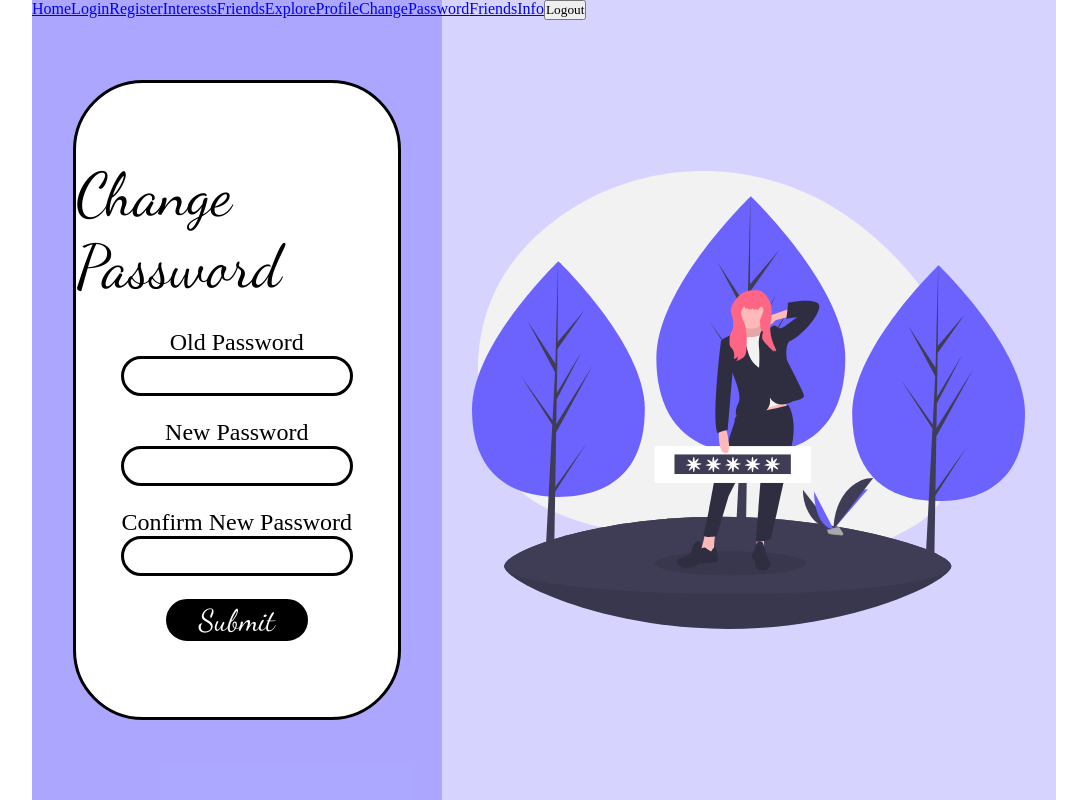
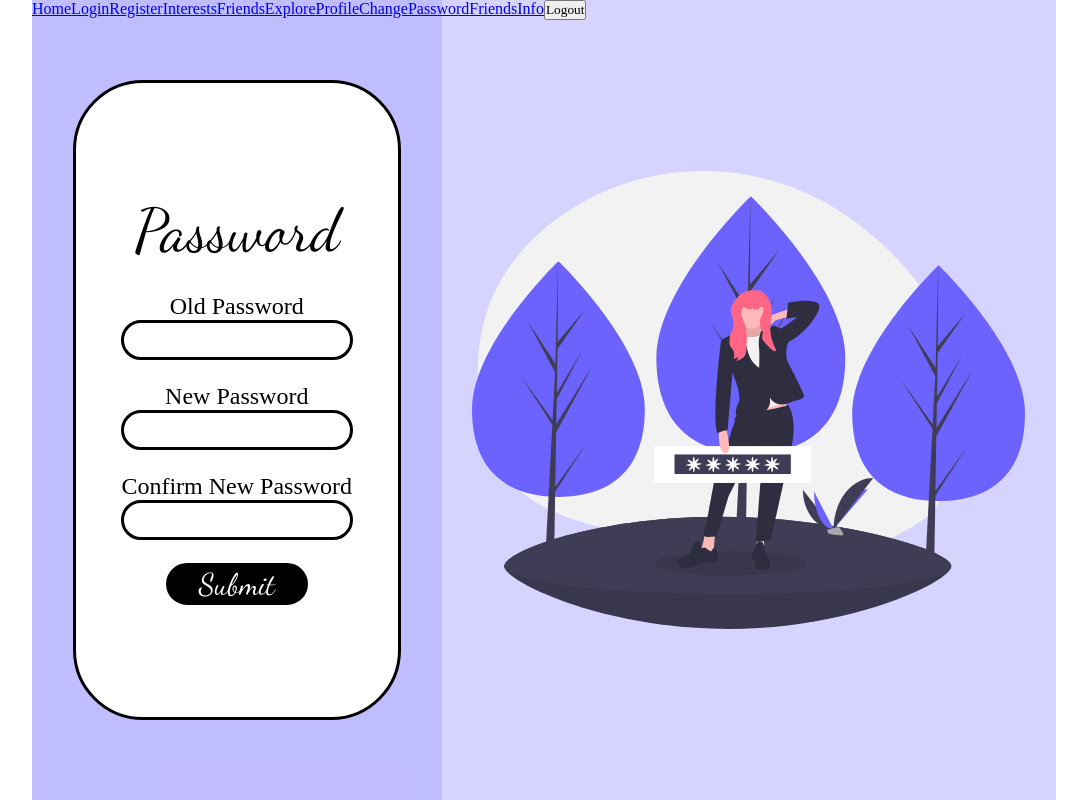
Before and after one commit to shivavishaal66215/strictlysocial, a React (Create React App) app in the folder client/: page /changepassword in a window 1280 px wide. Shown: the whole page, without its empty margins (96-1183 px from the left). Built offline with nearby package versions, Linux system fonts and the light colour scheme; no server answers.

Commit message:
small tweaks to UI

```diff
--- a/client/src/ChangePassword.js
+++ b/client/src/ChangePassword.js
@@ -79,9 +79,7 @@ export default class ChangePassword extends Component {
 			<div className="ChangePassword">
 				<div className="ChangePassword-rightContainer">
 					<div className="ChangePassword-rightContainer-content">
-						<div className="module-heading large-spacer-vertical">
-							Change Password
-						</div>
+						<div className="module-heading large-spacer-vertical">Password</div>
 						<div className="ChangePassword-content">
 							<div className="large-spacer-vertical">
 								<label htmlFor="old">Old Password</label>
--- a/client/src/styles/ChangePassword.css
+++ b/client/src/styles/ChangePassword.css
@@ -24,7 +24,7 @@
 	flex-direction: column;
 	justify-content: center;
 	align-items: center;
-	background-color: rgba(108, 99, 255, 0.4);
+	background-color: rgba(108, 99, 255, 0.2);
 }
 
 .ChangePassword-rightContainer-content {
```
